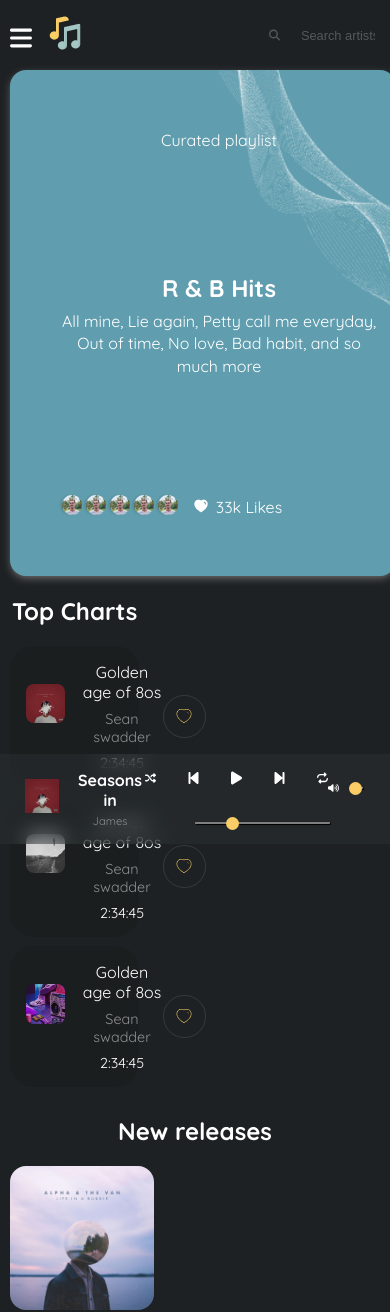
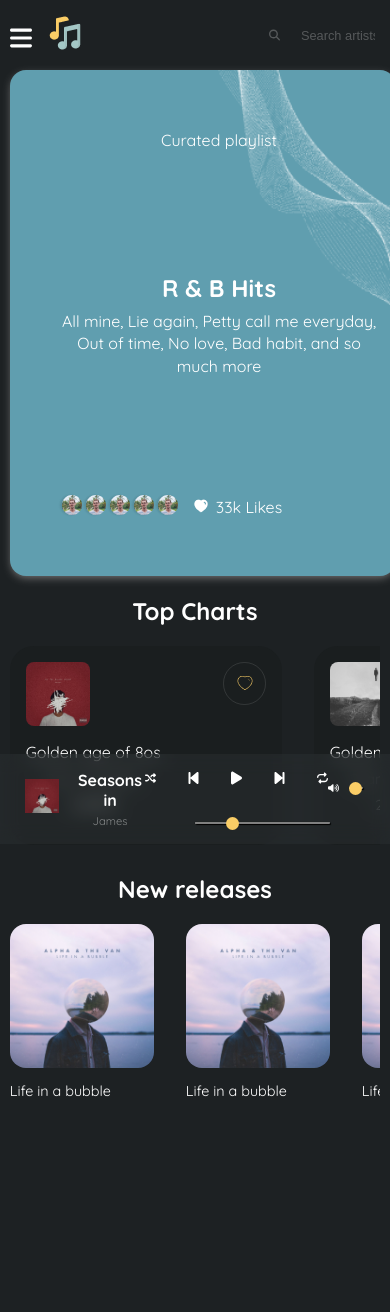
Before and after one commit to The-indigo/kaboom, a React (Create React App) app: page / in a window 390 px wide. Shown: the top 1312 px of the page. After the commit the page ends 1205 px from the top, so only its background shows below. Built offline with nearby package versions, Linux system fonts and the light colour scheme.

Commit message:
mobile home

```diff
--- a/src/components/Home/Home.js
+++ b/src/components/Home/Home.js
@@ -105,6 +105,19 @@ const Home = () => {
                     imageSource={"images/alpha.png"}
                     releaseTitle={"Life in a bubble"}
                   />
+                    <Newreleases
+                    imageSource={"images/alpha.png"}
+                    releaseTitle={"Life in a bubble"}
+                  />
+                    <Newreleases
+                    imageSource={"images/alpha.png"}
+                    releaseTitle={"Life in a bubble"}
+                  />
+                    <Newreleases
+                    imageSource={"images/alpha.png"}
+                    releaseTitle={"Life in a bubble"}
+                  />
+
                   {/* <Newreleases
                     imageSource={"images/mountain.png"}
                     releaseTitle={"Mountain"}
--- a/src/components/Mainpage/Mainpage.css
+++ b/src/components/Mainpage/Mainpage.css
@@ -12,16 +12,6 @@
     width: 60%;
     max-width: 950px;
     margin-right: 2rem;
-}
-
-
-.hero-section-image {
-    /* border: 2px solid red; */
-}
-
-.hero-section-image img {
-    /* width: 100%;
-    height: 100%; */
 }
 
 .hero-section-text {
@@ -74,11 +64,18 @@
         border-radius: 1rem;
         background-image: url("/images/mobilebackground.png");
         background-size: contain;
-
     }
 
     .hero-section-image {
         display: none;
+    }
 
+    .top-charts {
+        width: 100%;
+    }
+
+    .top-charts-div {
+        display: flex;
+        overflow: scroll;
     }
 }
--- a/src/components/shared/Topcharts/TopchartItem.css
+++ b/src/components/shared/Topcharts/TopchartItem.css
@@ -6,8 +6,6 @@
     padding: 0 1rem;
     margin-bottom: .6rem;
     border-radius: 1.5rem;
-    /* border: 2px solid red; */
-    /* width: 80%; */
 }
 
 .top-charts-item-img-details {
@@ -58,3 +56,18 @@
     justify-content: center;
     border-radius: 50%;
 }
+
+@media (max-width:800px) {
+    .top-charts-item-img-details {
+        flex-direction: column;
+        align-items: flex-start;
+    }
+
+    .top-charts-item {
+        align-items: flex-start;
+        /* width: 10rem; */
+        min-width: 15rem;
+        padding: 1rem;
+        margin-right: 2rem;
+    }
+}
```
